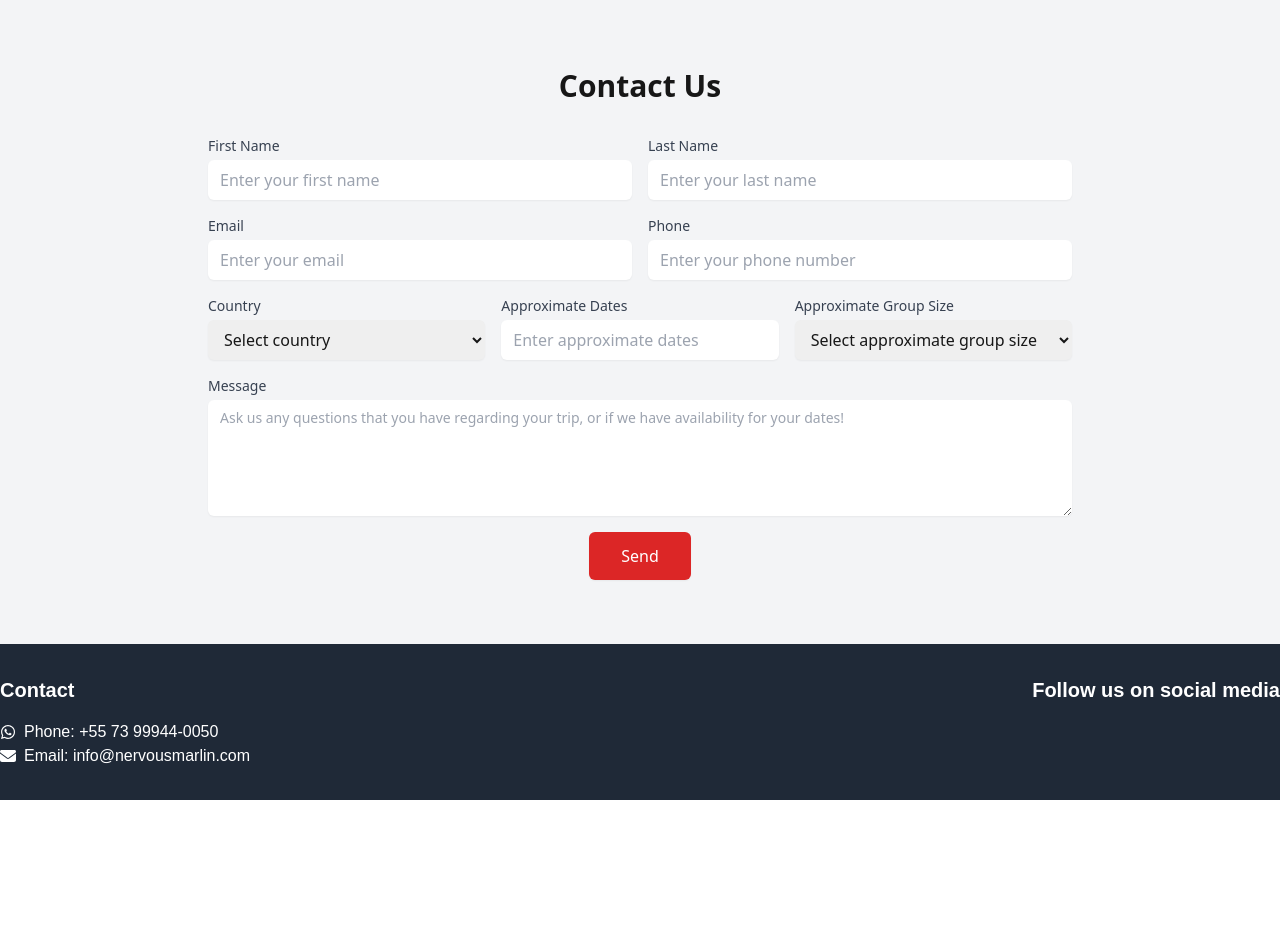
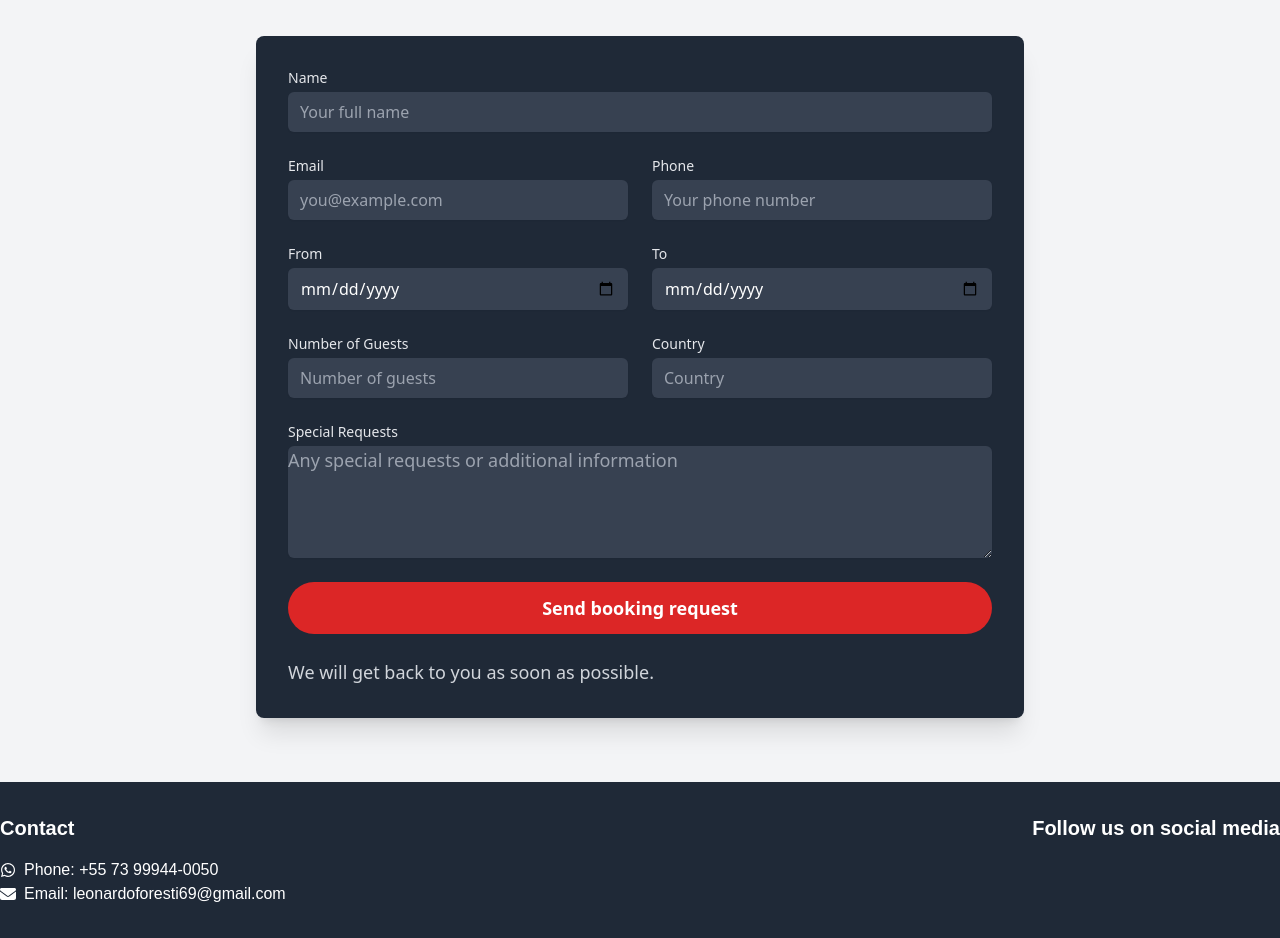
Before and after one commit to alexsaussier/nervous-marlin-website, a Next.js app: page /fishing in a window 1280 px wide. Shown: the part 2720-3658 px from the top of the page. Before the commit the page ends 3520 px from the top, so only its background shows below. Built offline with nearby package versions, Linux system fonts and the light colour scheme.

Commit message:
more updates

```diff
--- a/app/api/send-email/route.js
+++ b/app/api/send-email/route.js
@@ -19,23 +19,28 @@ export async function POST(request) {
   const mailOptions = {
     from: process.env.EMAIL_USER,
     to: process.env.EMAIL_TO, // Replace with your email address
-    subject: 'New Booking Inquiry from Nervous Marlin Website',
+    subject: 'New Enquiry from Nervous Marlin Website',
     text: `
       New booking inquiry received fron the webpage:
+      Type of request: ${formData.type_of_request.toString()}
 
-      First Name: ${formData.firstName}
-      Last Name: ${formData.lastName}
+      Name: ${formData.name}
       Email: ${formData.email}
       Phone: ${formData.phone}
+      Group Size: ${formData.groupSize}
+      Date From: ${formData.date_from}
+      Date To: ${formData.date_to}
       Country: ${formData.country}
-      Approximate Dates: ${formData.dates}
-      Group Size: ${formData.groupSize}
       Message: ${formData.message}
     `,
   };
 
   try {
     // Send the email
+    // Verify that name, email, and phone are not empty
+    if (!formData.name || !formData.email || !formData.phone) {
+      return NextResponse.json({ error: 'Name, email, and phone are required.' }, { status: 400 });
+    }
     await transporter.sendMail(mailOptions);
     return NextResponse.json({ message: 'Email sent successfully' }, { status: 200 });
   } catch (error) {
--- a/app/book-now/page.js
+++ b/app/book-now/page.js
@@ -3,26 +3,10 @@ import MarlinPhoto from '../../public/images/marlin-photo.jpg';
 import Image from 'next/image';
 import InputField from '../../components/InputField';
 import { useState } from 'react';
+import ContactUs from '@/components/ContactUs';
 
 export default function BookNow() {
-  const [formData, setFormData] = useState({
-    name: '',
-    email: '',
-    phone: '',
-    date: '',
-    guests: '',
-    message: '',
-  });
 
-  const handleChange = (e) => {
-    setFormData({ ...formData, [e.target.name]: e.target.value });
-  };
-
-  const handleSubmit = (e) => {
-    e.preventDefault();
-    console.log('Form submitted:', formData);
-    setFormData({ name: '', email: '', phone: '', date: '', guests: '', message: '' });
-  };
 
   return (
     <div className="font-sans">
@@ -35,87 +19,15 @@ export default function BookNow() {
           quality={100}
           className="absolute inset-0 z-0"
         />
+
         <div className="container mx-auto px-4 relative z-10">
-          <h1 className="text-4xl font-bold text-center text-white mb-8">Book Your Fishing Adventure</h1>
-          <div className="max-w-3xl mx-auto bg-gray-800 rounded-lg shadow-xl p-8 text-white">
-            <form onSubmit={handleSubmit} className="space-y-6">
-              <div className="grid grid-cols-1 md:grid-cols-2 gap-6">
-                <InputField
-                  label="Name"
-                  name="name"
-                  type="text"
-                  placeholder="Your full name"
-                  value={formData.name}
-                  onChange={handleChange}
-                  darkMode={true}
-                />
-                <InputField
-                  label="Email"
-                  name="email"
-                  type="email"
-                  placeholder="you@example.com"
-                  value={formData.email}
-                  onChange={handleChange}
-                  darkMode={true}
+          <h2 className="text-3xl font-bold text-center text-gray-800">Book Your Fishing Adventure</h2>
+          <ContactUs type_of_request="Booking" />
+        </div>
 
-                />
-              </div>
-              <div className="grid grid-cols-1 md:grid-cols-2 gap-6">
-                <InputField
-                  label="Phone"
-                  name="phone"
-                  type="tel"
-                  placeholder="Your phone number"
-                  value={formData.phone}
-                  onChange={handleChange}
-                  darkMode={true}
 
-                />
-                <InputField
-                  label="Preferred Date"
-                  name="date"
-                  type="date"
-                  value={formData.date}
-                  onChange={handleChange}
-                  darkMode={true}
-
-                />
-              </div>
-                <InputField
-                label="Number of Guests"
-                name="guests"
-                type="number"
-                placeholder="Number of guests"
-                value={formData.guests}
-                onChange={handleChange}
-                darkMode={true}
-
-              />
-              <div>
-                <label htmlFor="message" className="block text-sm font-medium text-gray-200">Special Requests</label>
-                <textarea
-                  id="message"
-                  name="message"
-                  rows="4"
-                  value={formData.message}
-                  onChange={handleChange}
-                  className="mt-1 block w-full rounded-md border-gray-600 bg-gray-700 text-white shadow-sm focus:border-blue-500 focus:ring-blue-500"
-                  placeholder="Any special requests or additional information"
-                ></textarea>
-              </div>
-              <div>
-                <button
-                  type="submit"
-                  className="w-full bg-red-600 text-white px-6 py-3 rounded-full text-lg font-semibold hover:bg-red-700 transition duration-300"
-                >
-                  Send booking request
-                </button>
-              </div>
-              <div>
-                <p className="text-gray-300">A member of our team will get back to you.</p>
-              </div>
-            </form>
-          </div>
+        <div>
+          <p className="text-gray-300">We will get back to you as soon as possible.</p>
         </div>
       </section>
     </div>
--- a/app/packages/page.js
+++ b/app/packages/page.js
@@ -134,6 +134,7 @@ export default function Packages() {
         {/* Contact Form Section */}
         <section className="bg-gray-100">
                 <div className="mx-auto">
+                    <h2 className="text-3xl font-bold text-center">Contact Us</h2>
                     <ContactUs />
                 </div>
         </section>
--- a/components/ContactUs.js
+++ b/components/ContactUs.js
@@ -4,24 +4,21 @@ import { useState } from 'react';
 import InputField from './InputField';
 import InputFieldDropdown from './InputFieldDropdown';
 
-export default function ContactUs() {
+export default function ContactUs({type_of_request = "Information"}) {
   const [formData, setFormData] = useState({
-    firstName: '',
-    lastName: '',
+    name: '',
     email: '',
     phone: '',
+    date_from: '',
+    date_to: '',
+    groupSize: '',
     country: '',
-    dates: '',
-    groupSize: '',
     message: '',
+    type_of_request: type_of_request,
   });
 
   const handleChange = (e) => {
-    const { name, value } = e.target;
-    setFormData(prevState => ({
-      ...prevState,
-      [name]: value
-    }));
+    setFormData({ ...formData, [e.target.name]: e.target.value });
   };
 
   const handleSubmit = async (e) => {
@@ -39,138 +36,133 @@ export default function ContactUs() {
         alert('Thank you for your inquiry. We will get back to you soon!');
         // Reset form
         setFormData({
-          firstName: '',
-          lastName: '',
+          name: '',
           email: '',
           phone: '',
+          date_from: '',
+          date_to: '',
+          groupSize: '',
           country: '',
-          dates: '',
-          groupSize: '',
           message: '',
+          type_of_request: type_of_request
         });
+      } else if (response.status === 400) {
+        alert('Could not send email. Please make sure to fill in your name, email and phone number.');
       } else {
-        throw new Error('Failed to send email');
+        throw new Error('Failed to send email: ' + response.statusText);
       }
     } catch (error) {
       console.error('Error:', error);
-      alert('An error occurred. Please try again later.');
+      alert('An error occurred. Please try again later. ');
     }
   };
 
   return (
-    <section id="contact" className="py-16">
-      <div className="container mx-auto px-4 max-w-4xl">
-        <h2 className="text-3xl font-bold text-center mb-8">Contact Us</h2>
-        <form onSubmit={handleSubmit} className="space-y-4">
-          <div className="flex flex-col md:flex-row md:space-x-4">
-            <div className="flex-1 mb-4 md:mb-0">
+    <div className="font-sans">
+      <section className="pt-8 pb-16 relative">
+        <div className="container mx-auto px-4 relative z-10">
+          <div className="max-w-3xl mx-auto bg-gray-800 rounded-lg shadow-xl p-8 text-white">
+            <form onSubmit={handleSubmit} className="space-y-6">
                 <InputField
-                label="First Name"
-                name="firstName"
+                  label="Name"
+                  name="name"
                   type="text"
-                placeholder="Enter your first name"
-                value={formData.firstName}
+                  placeholder="Your full name"
+                  value={formData.name}
                   onChange={handleChange}
+                  darkMode={true}
                 />
-            </div>
-            <div className="flex-1">
-              <InputField
-                label="Last Name"
-                name="lastName"
-                type="text"
-                placeholder="Enter your last name"
-                value={formData.lastName}
-                onChange={handleChange}
-              />
-            </div>
-          </div>
-          <div className="flex flex-col md:flex-row md:space-x-4">
-            <div className="flex-1 mb-4 md:mb-0">
+
+              <div className="grid grid-cols-1 md:grid-cols-2 gap-6">
               <InputField
                   label="Email"
                   name="email"
                   type="email"
-                placeholder="Enter your email"
+                  placeholder="you@example.com"
                   value={formData.email}
                   onChange={handleChange}
+                  darkMode={true}
+
                 />
-            </div>
-            <div className="flex-1">
                 <InputField
                   label="Phone"
                   name="phone"
                   type="tel"
-                placeholder="Enter your phone number"
+                  placeholder="Your phone number"
                   value={formData.phone}
                   onChange={handleChange}
+                  darkMode={true}
+                />
+
+              </div>
+              <div className="grid grid-cols-1 md:grid-cols-2 gap-6">
+              <InputField
+                label="From"
+                name="date_from"
+                type="date"
+                value={formData.date_from}
+                onChange={handleChange}
+                darkMode={true}
+
+              />
+              <InputField
+                label="To"
+                name="date_to"
+                type="date"
+                value={formData.date_to}
+                onChange={handleChange}
+                darkMode={true}
+
               />
               </div>
-          </div>
-          <div className="grid grid-cols-1 md:grid-cols-3 gap-4">
-            <InputFieldDropdown
+              <div className="grid grid-cols-1 md:grid-cols-2 gap-6">
+                <InputField
+                  label="Number of Guests"
+                  name="groupSize"  // Changed from "guests" to "groupSize"
+                  type="number"
+                  placeholder="Number of guests"
+                  value={formData.groupSize}
+                  onChange={handleChange}
+                  darkMode={true}
+                />
+
+                <InputField
                   label="Country"
                   name="country"
-              options={[
-
-                { value: 'Australia', label: 'Australia' },
-                { value: 'Brazil', label: 'Brazil' },
-                { value: 'Canada', label: 'Canada' },
-                { value: 'Germany', label: 'Germany' },
-                { value: 'France', label: 'France' },
-                { value: 'Italy', label: 'Italy' },
-                { value: 'Portugal', label: 'Portugal' },
-                { value: 'Spain', label: 'Spain' },
-                { value: 'Switzerland', label: 'Switzerland' },
-                { value: 'United Kingdom', label: 'United Kingdom' },
-                { value: 'United States', label: 'United States' },
-                { value: 'Other', label: 'Other' },
-              ]}
+                  type="text"
+                  placeholder="Country"
                   value={formData.country}
                   onChange={handleChange}
-            />
-            <InputField
-              label="Approximate Dates"
-              name="dates"
-              type="text"
-              placeholder="Enter approximate dates"
-              value={formData.dates}
-              onChange={handleChange}
-            />
-            <InputFieldDropdown
-              label="Approximate Group Size"
-              name="groupSize"
-              options={[
-                { value: '1-6', label: '1 to 6' },
-                { value: '6-10', label: '6 to 10' },
-                { value: '10+', label: '10+' },
-              ]}
-              value={formData.groupSize}
-              onChange={handleChange}
+                  darkMode={true}
                 />
               </div>
               <div>
-            <label htmlFor="message" className="block text-sm font-medium text-gray-700">Message</label>
+                <label htmlFor="message" className="block text-sm font-medium text-gray-200">Special Requests</label>
                 <textarea
                   id="message"
                   name="message"
-              rows="5"
+                  rows="4"
                   value={formData.message}
                   onChange={handleChange}
-              className="mt-1 px-3 py-2 block w-full rounded-md border-gray-300 shadow-sm focus:outline-none focus:ring-blue-500 focus:border-blue-500 sm:text-sm"
-              placeholder="Ask us any questions that you have regarding your trip, or if we have availability for your dates!"
-
+                  className="mt-1 block w-full rounded-md border-gray-600 bg-gray-700 text-white shadow-sm focus:border-blue-500 focus:ring-blue-500"
+                  placeholder="Any special requests or additional information"
                 ></textarea>
               </div>
-          <div className="flex justify-center mt-6">
+              <div>
                 <button
                   type="submit"
-              className="px-8 py-3 text-base font-medium text-white bg-red-600 rounded-md shadow-sm hover:bg-red-700 focus:outline-none focus:ring-2 focus:ring-red-500 focus:ring-offset-2 transition duration-300"
+                  className="w-full bg-red-600 text-white px-6 py-3 rounded-full text-lg font-semibold hover:bg-red-700 transition duration-300"
                 >
-              Send
+                  Send booking request
                 </button>
+              </div>
+              <div>
+                <p className="text-gray-300">We will get back to you as soon as possible.</p>
               </div>
             </form>
           </div>
+        </div>
       </section>
+    </div>
   );
 }
--- a/components/Footer.js
+++ b/components/Footer.js
@@ -14,7 +14,7 @@ return (
           <svg xmlns="http://www.w3.org/2000/svg" viewBox="0 0 512 512" className="w-4 h-4 mr-2 fill-current">
             <path d="M48 64C21.5 64 0 85.5 0 112c0 15.1 7.1 29.3 19.2 38.4L236.8 313.6c11.4 8.5 27 8.5 38.4 0L492.8 150.4c12.1-9.1 19.2-23.3 19.2-38.4c0-26.5-21.5-48-48-48H48zM0 176V384c0 35.3 28.7 64 64 64H448c35.3 0 64-28.7 64-64V176L294.4 339.2c-22.8 17.1-54 17.1-76.8 0L0 176z"/>
           </svg>
-          Email: info@nervousmarlin.com
+          Email: leonardoforesti69@gmail.com
         </p>
     </div>
     <div>
```
Also changed, not shown: app/page.js (+53 -33 lines). Lines whose indentation alone changed are shown as unchanged.
